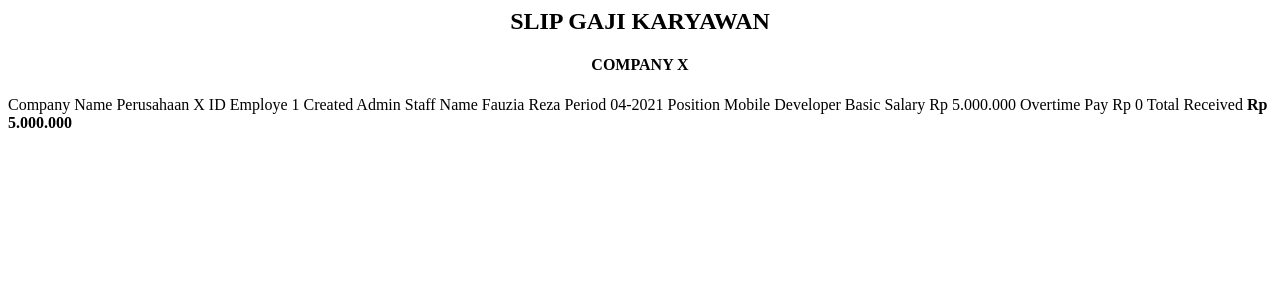
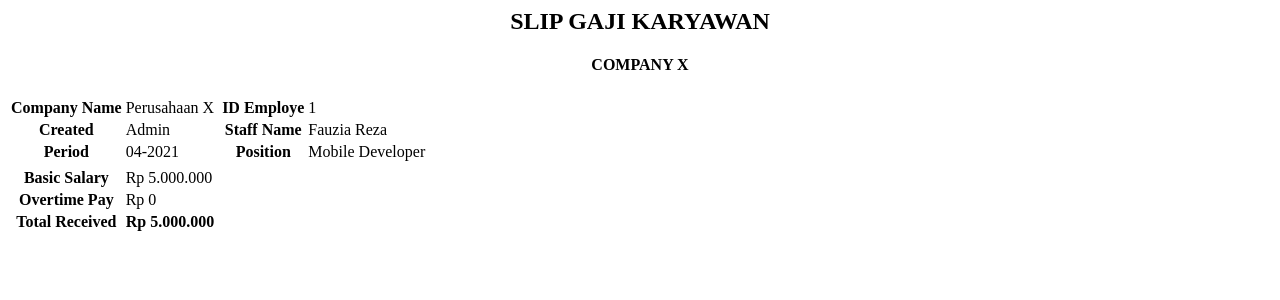
Before and after one commit to fauziahreza/Penggajian, a PHP site: page /cetakslip.php in a window 1280 px wide. Shown: the top 300 px of the page. Run offline with PHP 8.4, Linux system fonts and the light colour scheme.

Commit message:
fixing except layout

```diff
--- a/cetakslip.php
+++ b/cetakslip.php
@@ -10,6 +10,8 @@
         <h2>SLIP GAJI KARYAWAN</h2>
         <h4>COMPANY X</h4>
     </center>
+
+    <table class="table align-items-center table-flush">
 
                 <tbody>
                     <tr>
```
Lines whose indentation alone changed are shown as unchanged.
